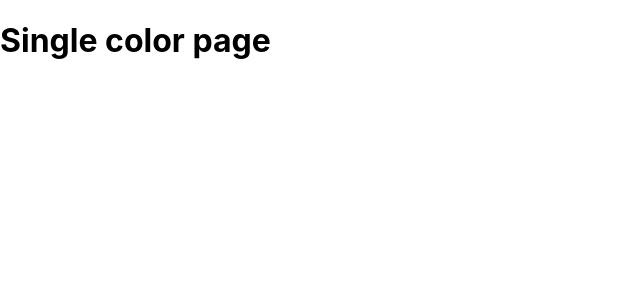
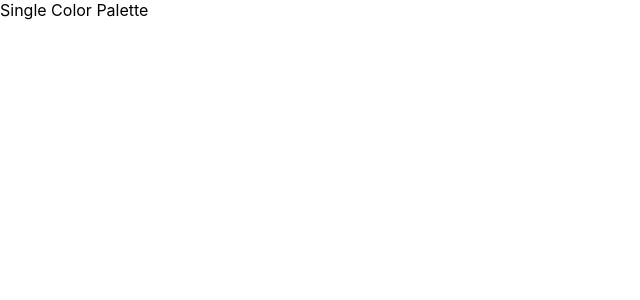
Before and after one commit to zomeru/zomify-colors, a React (Create React App) app: page /palette/zomerify-colors/amber in a window 1280 px wide. Shown: the top 300 px of the page, without its empty margins (0-640 px from the left). Built offline with nearby package versions, Linux system fonts and the light colour scheme.

Commit message:
Add SingleColorPalette and Link

```diff
--- a/src/App.js
+++ b/src/App.js
@@ -2,6 +2,7 @@ import React, { Component } from 'react';
 import { Route, Switch } from 'react-router-dom';
 import Palette from './Palette';
 import PaletteList from './PaletteList';
+import SingleColorPalette from './SingleColorPalette';
 import seedColors from './seedColors';
 import { generatePalette } from './colorHelpers';
 
@@ -33,7 +34,7 @@ class App extends Component {
         />
         <Route
           path='/palette/:paletteId/:colorId'
-          render={() => <h1>Single color page</h1>}
+          render={() => <SingleColorPalette />}
         />
       </Switch>
       // <div>
--- a/src/ColorBox.js
+++ b/src/ColorBox.js
@@ -17,7 +17,7 @@ class ColorBox extends Component {
   }
 
   render() {
-    const { name, background } = this.props;
+    const { name, background, moreUrl } = this.props;
     const { copied } = this.state;
 
     return (
@@ -37,7 +37,7 @@ class ColorBox extends Component {
             </div>
             <button className='copy-button'>Copy</button>
           </div>
-          <Link to='/' onClick={e => e.stopPropagation()}>
+          <Link to={moreUrl} onClick={e => e.stopPropagation()}>
             <span className='see-more'>More</span>
           </Link>
         </div>
--- a/src/Palette.js
+++ b/src/Palette.js
@@ -20,11 +20,16 @@ class Palette extends Component {
   }
 
   render() {
-    const { colors, paletteName, emoji } = this.props.palette;
+    const { colors, paletteName, emoji, id } = this.props.palette;
     const { level, format } = this.state;
 
     const colorBoxes = colors[level].map(color => (
-      <ColorBox background={color[format]} name={color.name} key={color.id} />
+      <ColorBox
+        background={color[format]}
+        name={color.name}
+        key={color.id}
+        moreUrl={`/palette/${id}/${color.id}`}
+      />
     ));
 
     return (
--- /dev/null
+++ b/src/SingleColorPalette.js
@@ -0,0 +1,9 @@
+import React, { Component } from 'react';
+
+class SingleColorPalette extends Component {
+  render() {
+    return <div>Single Color Palette</div>;
+  }
+}
+
+export default SingleColorPalette;
```
